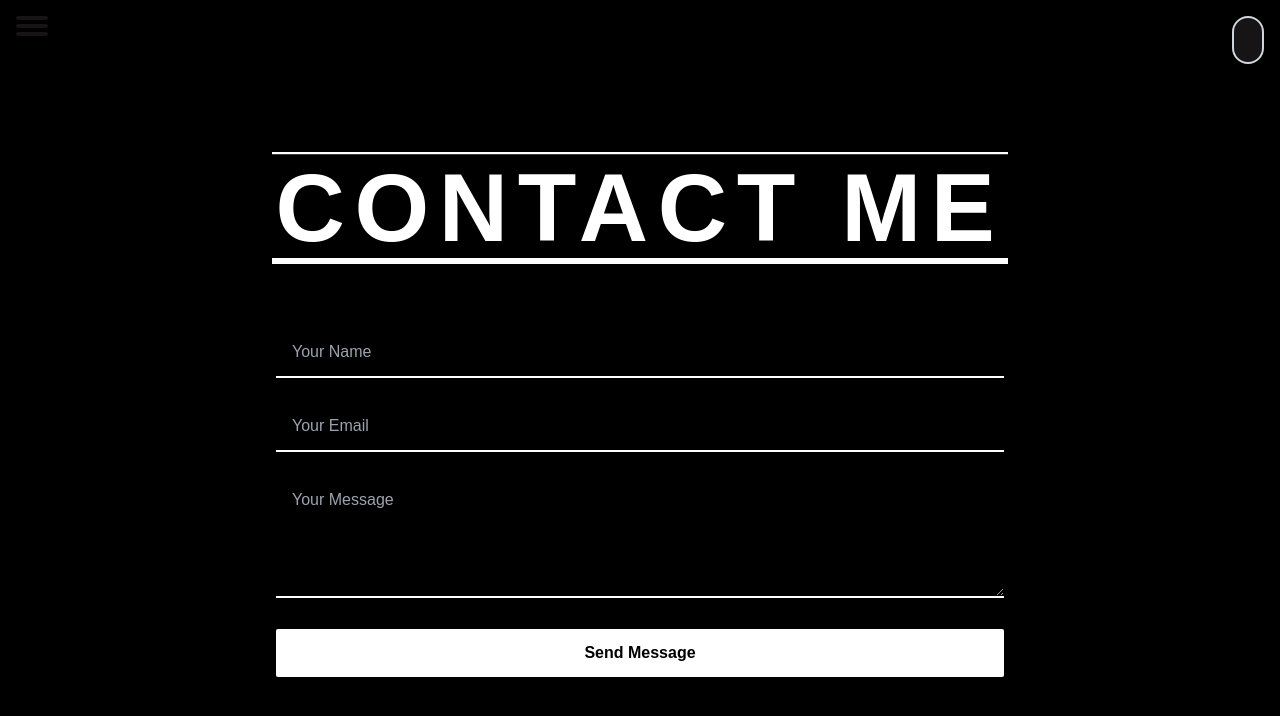
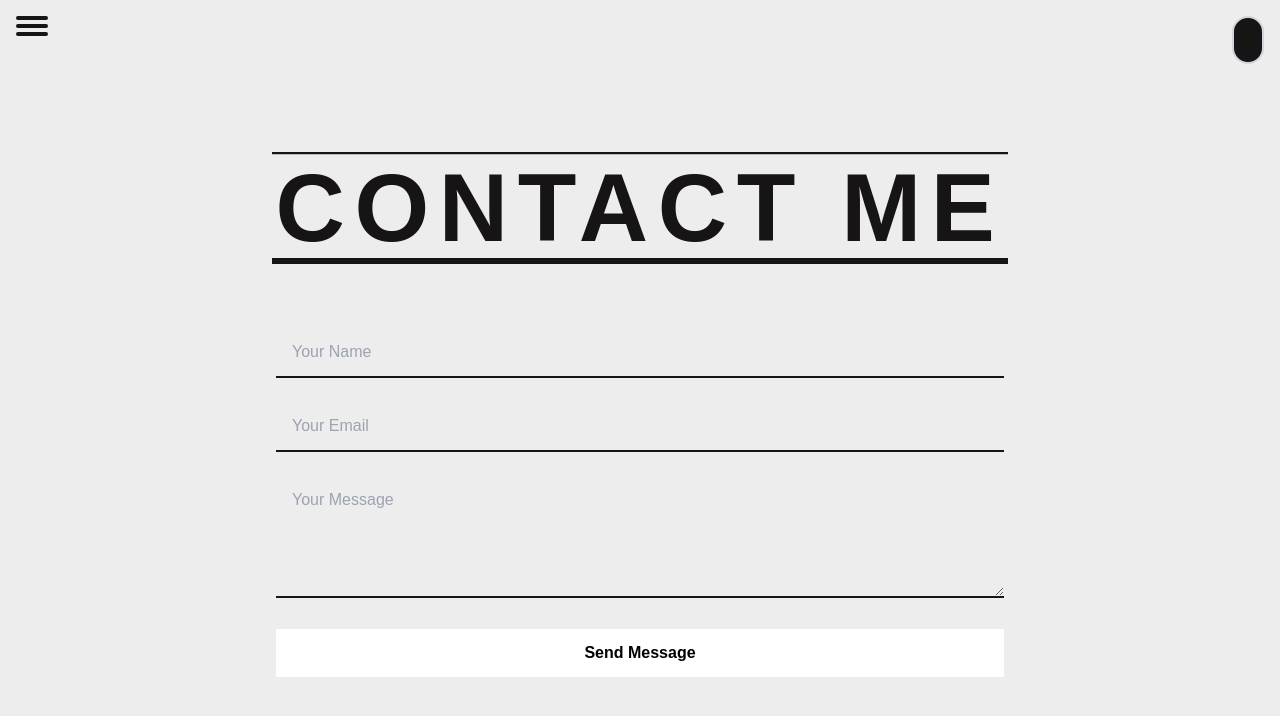
Before and after one commit to mokhammad-kodehode/new_potrfolio, a Next.js app: page /contact in a window 1280 px wide. Shown: the top 716 px of the page. Built offline with nearby package versions, Linux system fonts and the light colour scheme.

Commit message:
Добавил navbar с подменю

```diff
--- a/app/components/navbar.tsx
+++ b/app/components/navbar.tsx
@@ -113,14 +113,14 @@ export default function Navbar() {
         <div className="fixed bottom-0 left-0 w-full py-4">
           <div className="flex flex-col md:flex-row items-center justify-between max-w-4xl mx-auto px-4 gap-4">
             <div className="flex gap-6">
-              <a href="https://github.com/your-username" target="_blank" className="hover:text-gray-400 transition">
+              <a href="https://github.com/mokhammad-kodehode?tab=repositories" target="_blank" className="hover:text-gray-400 transition">
                 <FaGithub size={38} />
               </a>
-              <a href="https://linkedin.com/in/your-profile" target="_blank" className="hover:text-gray-400 transition">
+              <a href="https://linkedin.com/in/mohammad-dzhabrailov-79a207275" target="_blank" className="hover:text-gray-400 transition">
                 <FaLinkedin size={38} />
               </a>
             </div>
-            <button onClick={() => window.open("/cv.pdf", "_blank")}
+            <button onClick={() => window.open("/CV-MD.pdf", "_blank")}
                     className="px-6 py-3 border text-white font-semibold rounded hover:bg-white hover:text-black transition">
               Download CV
             </button>
--- a/app/contact/page.tsx
+++ b/app/contact/page.tsx
@@ -18,13 +18,13 @@ export default function ContactPage() {
 
   return (
     <>
-      <div className="min-h-screen bg-black text-white px-6 py-8 md:py-16 flex flex-col items-center justify-center">
+      <div className="min-h-screen  text-white px-6 py-8 md:py-16 flex flex-col items-center justify-center">
         {/* Title Section */}
         <div className="flex justify-center mt-7 mb-10 items-center w-full md:mb-16">
           <div className="relative pl-1 pr-1 inline-block overflow-hidden text-center">
-            <span className="absolute bottom-0 left-0 w-full h-[6px] bg-white animate-border"></span>
-            <span className="absolute inset-0 bg-white opacity-0 animate-fillBackground"></span>
-            <h1 className="text-5xl mix-blend-difference uppercase md:text-8xl font-bold mt-2 mb-2 md: tracking-widest">
+            <span className="absolute bottom-0 left-0 w-full h-[6px] bg-[--border-color] animate-border"></span>
+            <span className="absolute inset-0 bg-[--border-color] opacity-0 animate-fillBackground"></span>
+            <h1 className="text-5xl text-[--border-color] uppercase md:text-8xl font-bold mt-2 mb-2 md: tracking-widest">
               Contact me
             </h1>
           </div>
@@ -48,7 +48,7 @@ export default function ContactPage() {
               placeholder="Your Name"
               required
               autoComplete="name"
-              className="w-full px-4 py-3 bg-transparent border-b-2 border-white text-white  outline-none transition duration-300 focus:scale-105 focus:shadow-lg"
+              className="w-full px-4 py-3 bg-transparent border-b-2 border-[--border-color] text-white  outline-none transition duration-300 focus:scale-105 focus:shadow-lg"
             />
           </div>
 
@@ -68,7 +68,7 @@ export default function ContactPage() {
               placeholder="Your Email"
               required
               autoComplete="email"
-              className="w-full px-4 py-3 bg-transparent  border-b-2 border-white  text-white outline-none transition duration-300 focus:scale-105 focus:shadow-lg"
+              className="w-full px-4 py-3 bg-transparent  border-b-2 border-[--border-color]  text-white outline-none transition duration-300 focus:scale-105 focus:shadow-lg"
             />
           </div>
 
@@ -87,7 +87,7 @@ export default function ContactPage() {
               placeholder="Your Message"
               rows={4}
               required
-              className="w-full px-4 py-3 bg-transparent  border-b-2 border-white  text-white outline-none transition duration-300 focus:scale-105 focus:shadow-lg"
+              className="w-full px-4 py-3 bg-transparent  border-b-2 border-[--border-color]  text-white outline-none transition duration-300 focus:scale-105 focus:shadow-lg"
             ></textarea>
           </div>
 
--- a/tailwind.config.ts
+++ b/tailwind.config.ts
@@ -69,12 +69,12 @@ export default {
       },
       animation: {
         scaleOut: 'scaleOut 1s ease-out forwards',
-        border: "borderExpand 1s ease-out forwards",
+        border: "borderExpand .5s ease-out forwards",
         fadeInUp: 'fadeInUp 0.8s ease-out forwards',
         textWipe: "textWipe .5s ease-in-out forwards",
-        textReturn: "textReturn 1s ease-in-out forwards",
-        'reveal-text': 'revealText 3s cubic-bezier(.8,0,.2,1) forwards',
-        fillBackground: "fillBackground 1s ease-out 1s forwards",
+        textReturn: "textReturn .5s ease-in-out forwards",
+        'reveal-text': 'revealText 1.5s cubic-bezier(.8,0,.2,1) forwards',
+        fillBackground: "fillBackground .5s ease-out .5s forwards",
         fadeIn: "textFadeIn 1s ease-out 1s forwards",
         fadeInout: "textFadeInProjects 0.5s ease-out 0.5s forwards",
         "marquee-left": "marqueeLeft 30s linear infinite",
```
Also changed, not shown: 1 other file (tests, documents, lock files or other folders).
